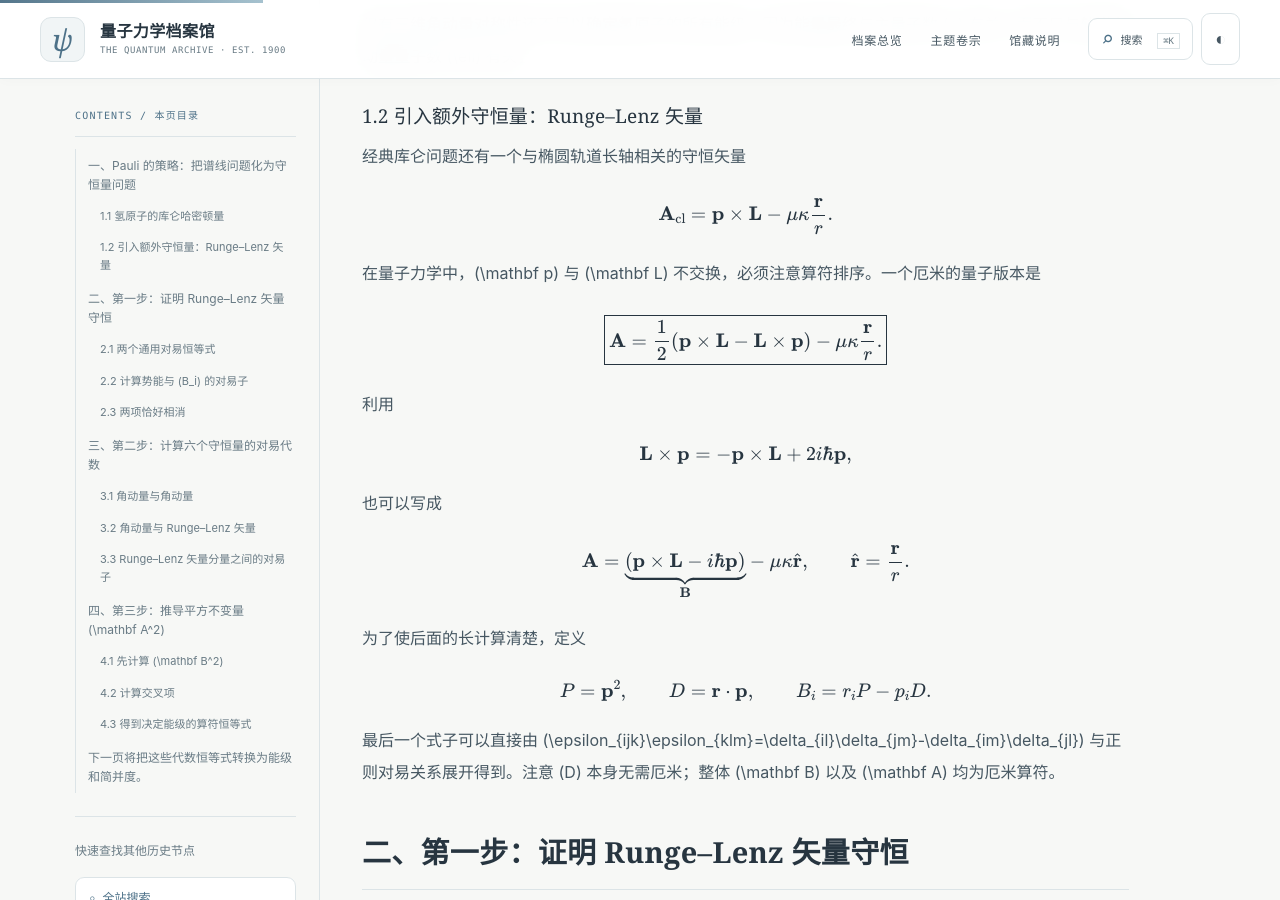
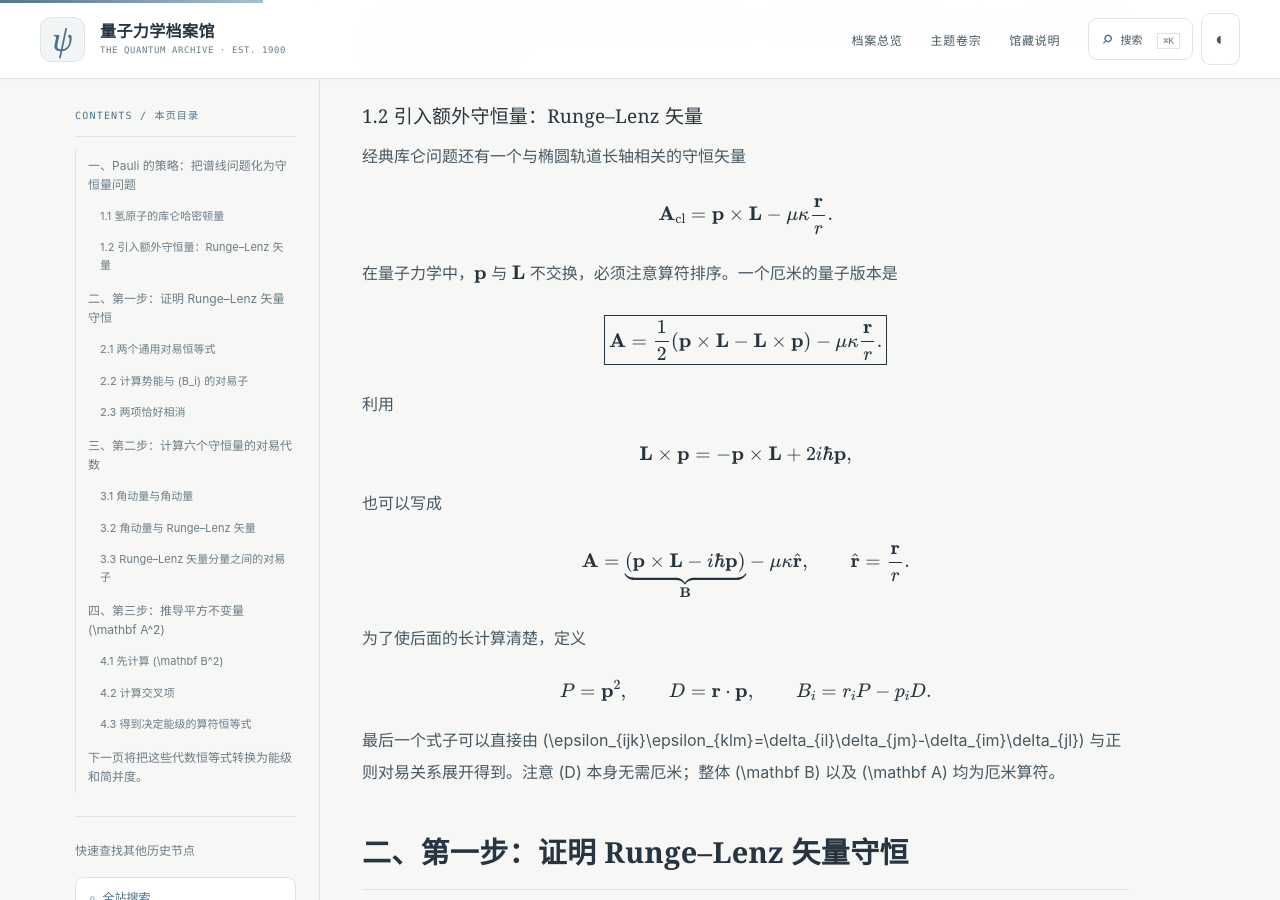
Before and after one commit to CYI1995/quantum-archive, a Jekyll site: the page built from events/matrix-1925/06-pauli-algebra.md, in a window 1280 px wide and 900 px high, scrolled down 1689 px. Built offline with Jekyll 4.4.1, drawn with Linux system fonts in a browser that asks for light colours.

```diff
--- a/events/matrix-1925/06-pauli-algebra.md
+++ b/events/matrix-1925/06-pauli-algebra.md
@@ -59,7 +59,7 @@ $$
 =\mathbf p\times\mathbf L-\mu\kappa\frac{\mathbf r}{r}.
 $$
 
-在量子力学中，\(\mathbf p\) 与 \(\mathbf L\) 不交换，必须注意算符排序。一个厄米的量子版本是
+在量子力学中，$\mathbf p$ 与 $\mathbf L$ 不交换，必须注意算符排序。一个厄米的量子版本是
 
 $$
 \boxed{
```
